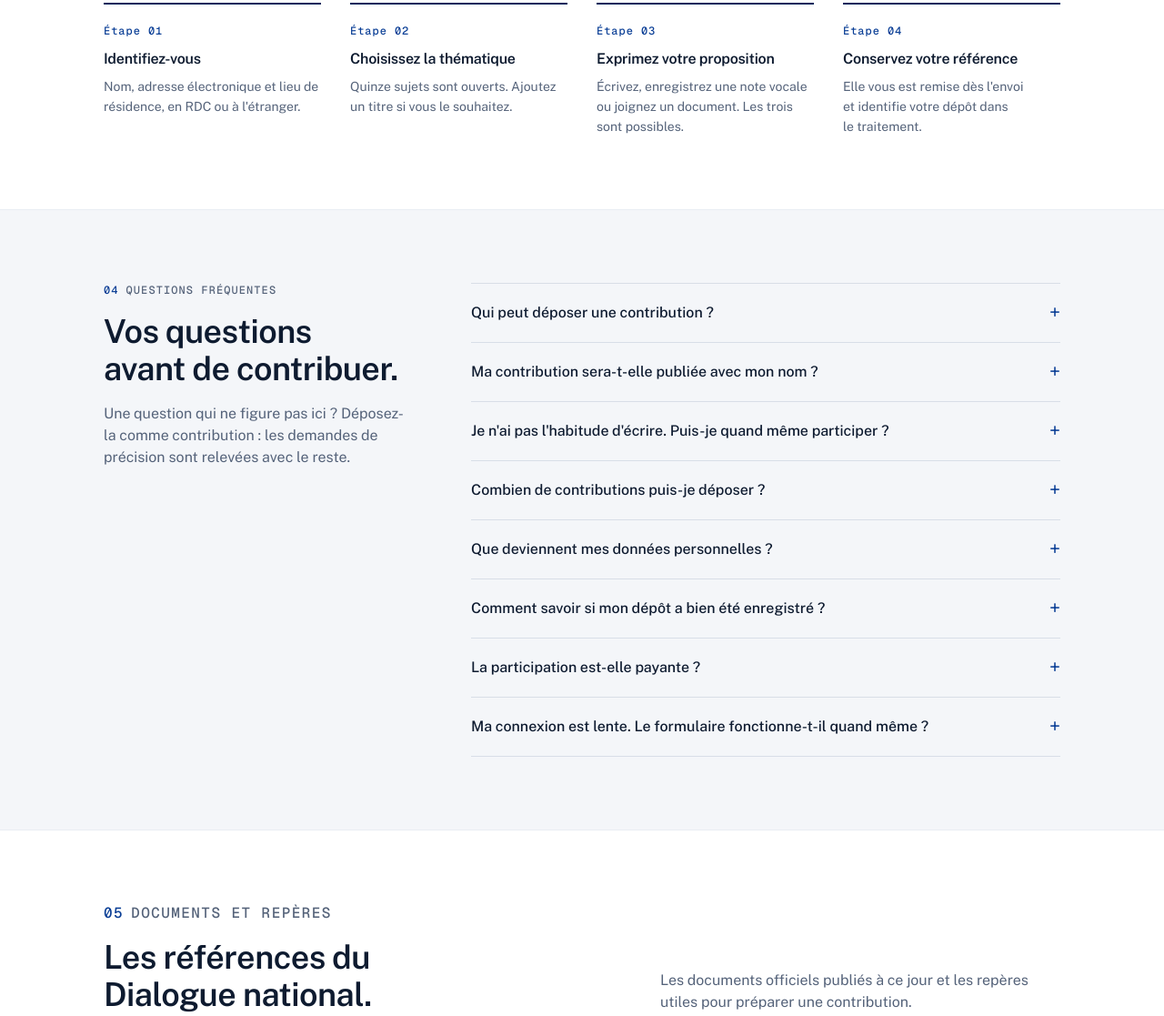
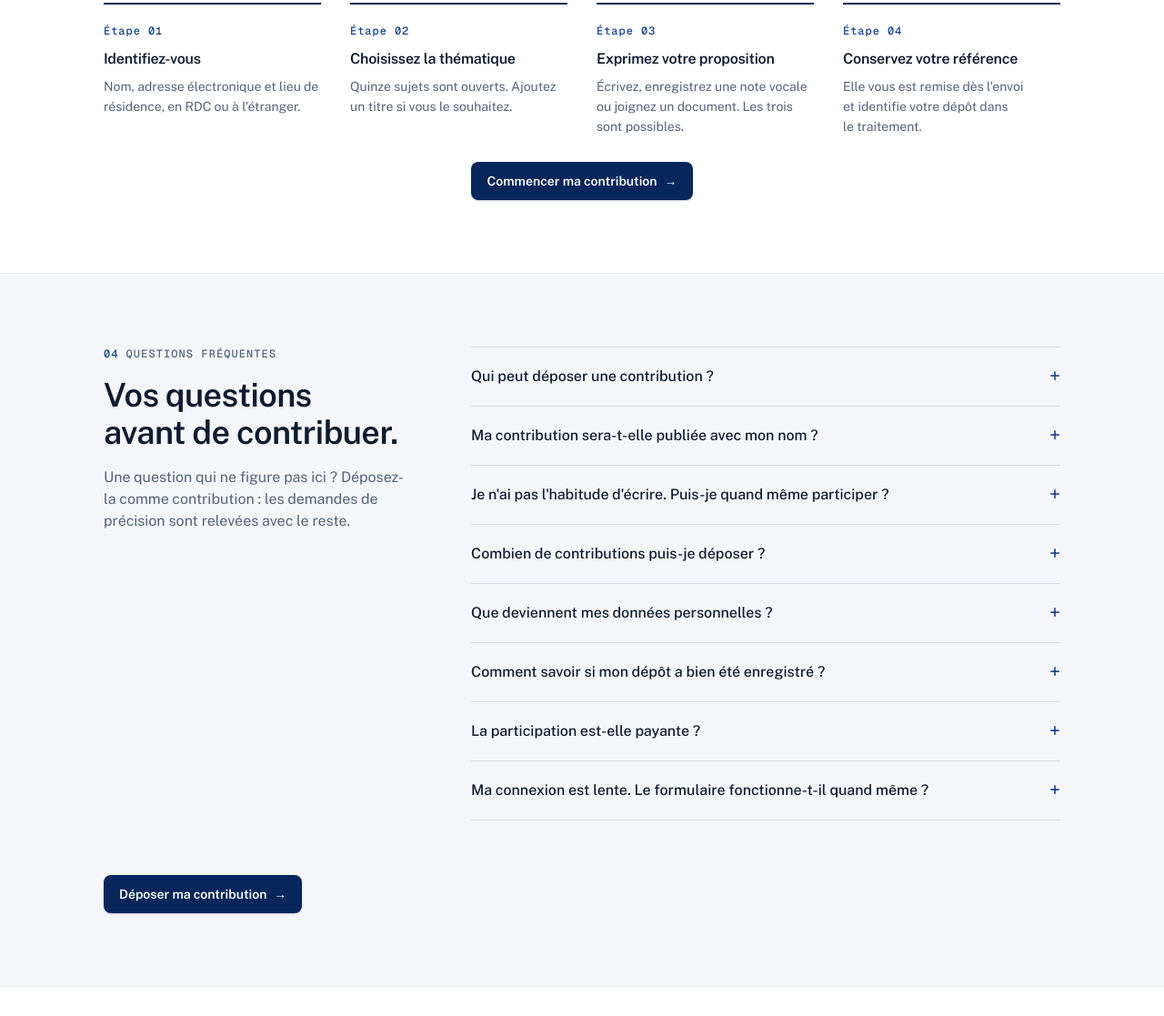
Before and after one commit to harnoldmub/dialogue, a website built with Vite: page index.html in a window 1280 px wide. Shown: the part 3995-5112 px from the top of the page at 91% size. Built offline with nearby package versions, Linux system fonts and the light colour scheme.

Commit message:
Add contribution calls to action

```diff
--- a/index.html
+++ b/index.html
@@ -45,7 +45,7 @@
         <nav class="main-nav" id="nav" aria-label="Navigation principale">
           <a href="#dialogue">Le Dialogue</a>
           <a href="#thematiques">Thématiques</a>
-          <a href="#participation">Participer</a>
+          <a href="/participer">Participer</a>
           <a href="#questions">Questions</a>
           <a href="#documents">Documents</a>
         </nav>
@@ -169,6 +169,7 @@
             <li><span>Étape 03</span><h3>Exprimez votre proposition</h3><p>Écrivez, enregistrez une note vocale ou joignez un document. Les trois sont possibles.</p></li>
             <li><span>Étape 04</span><h3>Conservez votre référence</h3><p>Elle vous est remise dès l'envoi et identifie votre dépôt dans le traitement.</p></li>
           </ol>
+          <p class="participation-action reveal"><a class="btn btn-primary" href="/participer">Commencer ma contribution <span class="arw" aria-hidden="true">→</span></a></p>
         </div>
       </section>
 
@@ -213,6 +214,7 @@
               <p>Oui. La page reste légère et le texte seul suffit à valider un dépôt. Les fichiers joints sont limités à 10 Mo chacun afin de rester accessibles depuis une connexion mobile.</p>
             </details>
           </div>
+          <p class="faq-action reveal"><a class="btn btn-primary" href="/participer">Déposer ma contribution <span class="arw" aria-hidden="true">→</span></a></p>
         </div>
       </section>
 
--- a/src/style.css
+++ b/src/style.css
@@ -67,6 +67,8 @@
 .main-nav a:hover{color:var(--link)}
 .main-nav a[aria-current="true"]{border-color:var(--blue);font-weight:600}
 .header-action{margin-left:8px}
+.participation-action{margin-top:28px;text-align:center}
+.faq-action{margin-top:28px}
 .menu-toggle{display:none;margin-left:auto;align-items:center;gap:8px;padding:8px 12px;border:1px solid var(--line);border-radius:6px;background:#fff;font-size:14px;font-weight:600}
 .menu-toggle i{display:block;width:16px;height:10px;position:relative}
 .menu-toggle i::before,.menu-toggle i::after{content:"";position:absolute;left:0;right:0;height:1.5px;background:var(--ink);transition:transform .35s var(--ease),top .35s var(--ease)}
```
